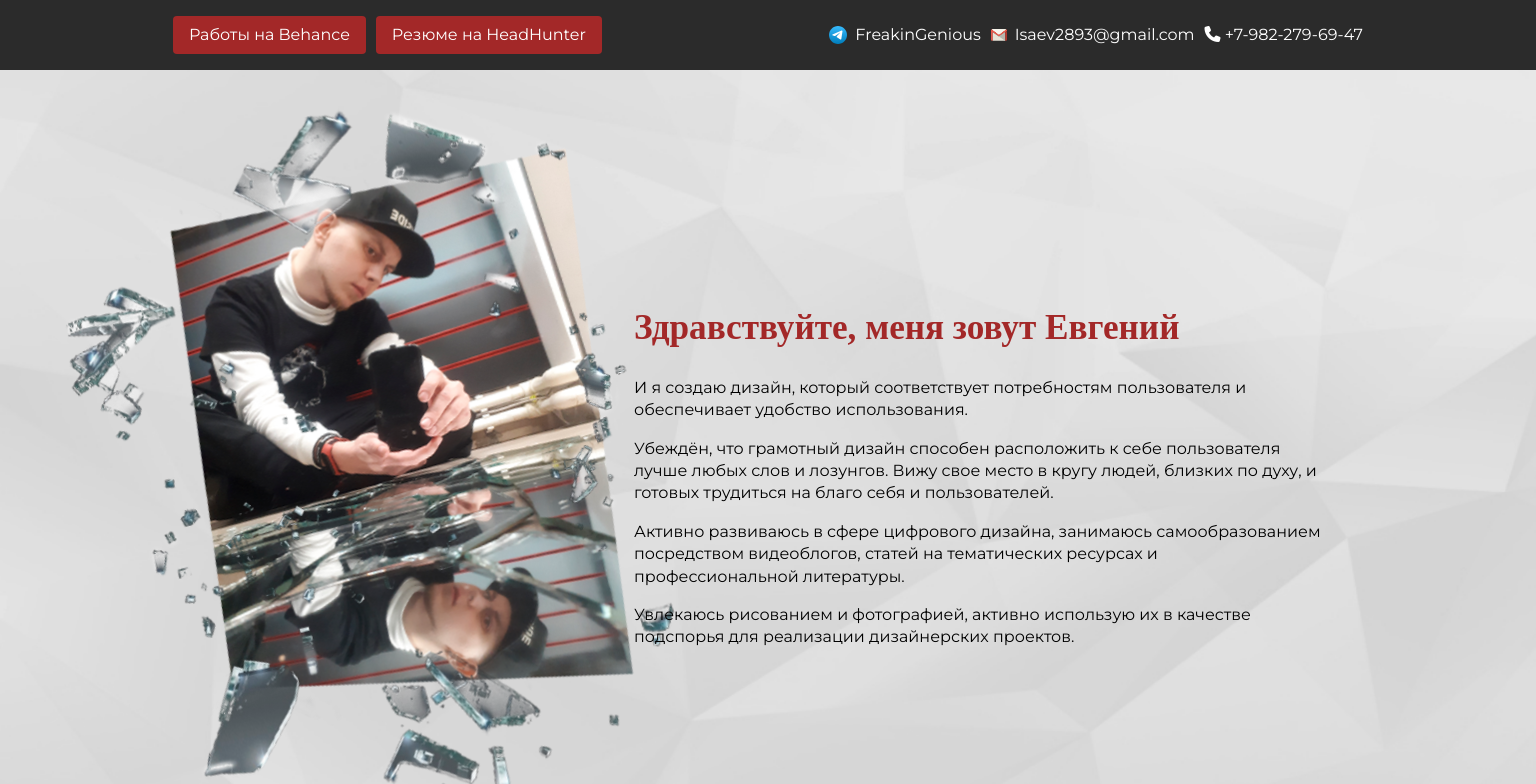
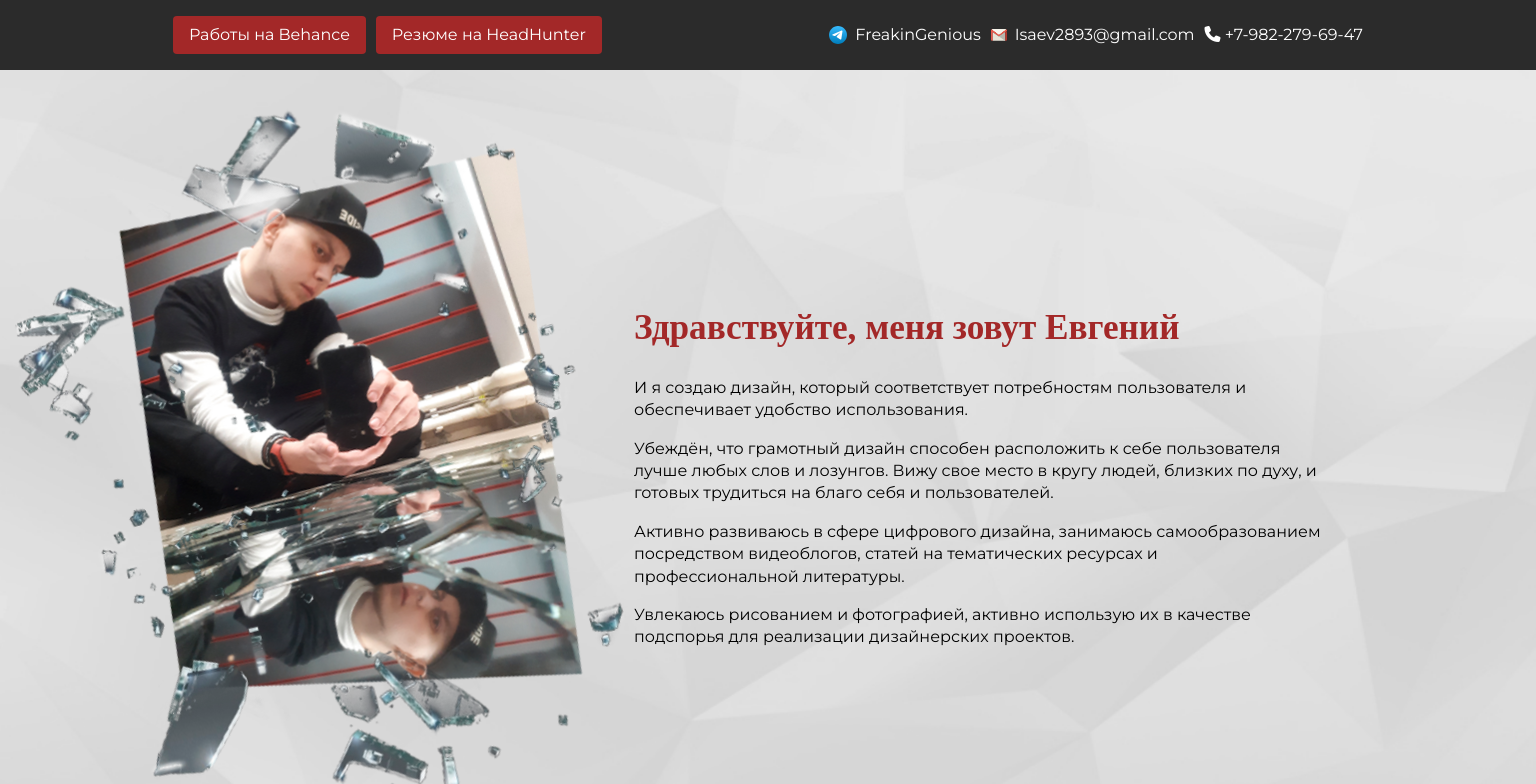
Before and after one commit to FerrianGardson/Portfolio, a plain HTML site: page index.html in a window 1536 px wide. In both pictures the pointer is over the picture 277 px from the left and 471 px from the top of the page. Shown: the top 784 px of the page. Drawn offline with Linux system fonts and the light colour scheme; a web font is replaced by a local one.

Commit message:
Фикс

```diff
--- a/style_1440.css
+++ b/style_1440.css
@@ -4,7 +4,7 @@
     }
 
     .screen:hover img.pic.selfie {
-    transform: translateX(-30px) scale(1.4) rotate(-16.2deg);
+      transform: translateX(-81px) scale(1.4) rotate(-16.2deg);
     }
 
     .screen:hover img.resume {
```
Lines whose indentation alone changed are shown as unchanged.
